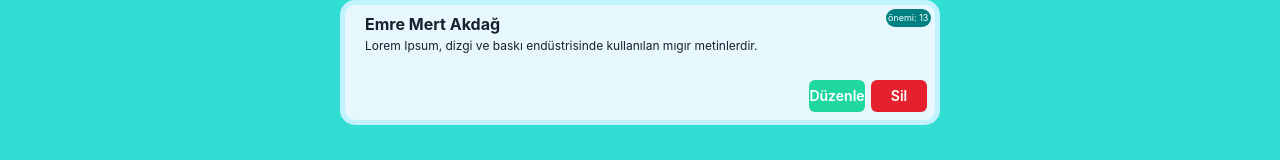
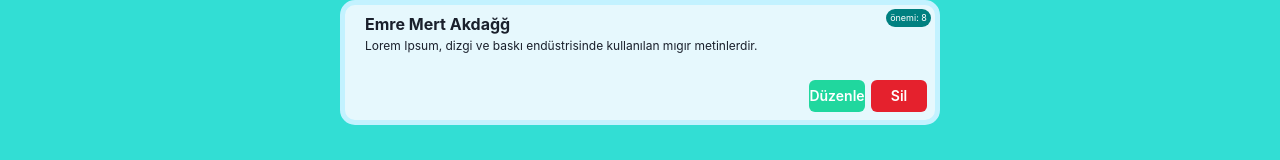
Before and after one commit to EmreMertA/notes-app, a React (Create React App) app: page / in a window 1280 px wide. Shown: the top 160 px of the page. Built offline with nearby package versions, Linux system fonts and the light colour scheme.

Commit message:
Added Context

```diff
--- a/package.json
+++ b/package.json
@@ -13,6 +13,7 @@
     "react": "^17.0.1",
     "react-dom": "^17.0.1",
     "react-scripts": "4.0.2",
+    "uuid": "^8.3.2",
     "web-vitals": "^1.0.1"
   },
   "scripts": {
--- a/src/App.js
+++ b/src/App.js
@@ -1,17 +1,16 @@
 import { Flex } from "@chakra-ui/react";
-import React from "react";
+import React, { useContext } from "react";
 import Container from "./Container";
+import { NoteContext } from "./contexts/NoteContext";
 import Team from "./Team";
 
 const App = () => {
+  const { notes } = useContext(NoteContext);
   return (
     <Container bgSrc="notesbg.svg">
-      <Team
-        title="Emre Mert Akdağ"
-        text="Lorem Ipsum, dizgi ve baskı endüstrisinde
-         kullanılan mıgır metinlerdir."
-        value={13}
-      />
+      {notes.map((note) => (
+        <Team title={note.title} text={note.text} value={note.value} />
+      ))}
     </Container>
   );
 };
--- a/src/Team.js
+++ b/src/Team.js
@@ -17,6 +17,7 @@ const Team = ({ text, value, title }) => {
     >
       <Heading size="sm">{title}</Heading>
       <Text
+        textAlign="center"
         fontSize="9px"
         color="#fff"
         bgColor="teal"
--- /dev/null
+++ b/src/contexts/NoteContext.js
@@ -0,0 +1,21 @@
+import { createContext, useState } from "react";
+import { v4 as uuidv4 } from "uuid";
+export const NoteContext = createContext();
+
+const NoteContextProvider = (props) => {
+  const [notes, setNotes] = useState([
+    {
+      id: uuidv4(),
+      title: "Emre Mert Akdağğ",
+      text:
+        "Lorem Ipsum, dizgi ve baskı endüstrisinde kullanılan mıgır metinlerdir.",
+      value: 8,
+    },
+  ]);
+  return (
+    <NoteContext.Provider value={{ notes }}>
+      {props.children}
+    </NoteContext.Provider>
+  );
+};
+export default NoteContextProvider;
--- a/src/index.js
+++ b/src/index.js
@@ -2,11 +2,14 @@ import React from "react";
 import ReactDOM from "react-dom";
 import App from "./App";
 import { ChakraProvider } from "@chakra-ui/react";
+import NoteContextProvider from "./contexts/NoteContext";
 
 ReactDOM.render(
   <React.StrictMode>
     <ChakraProvider>
-      <App />
+      <NoteContextProvider>
+        <App />
+      </NoteContextProvider>
     </ChakraProvider>
   </React.StrictMode>,
   document.getElementById("root")
```
Also changed, not shown: 1 other file (tests, documents, lock files or other folders).
